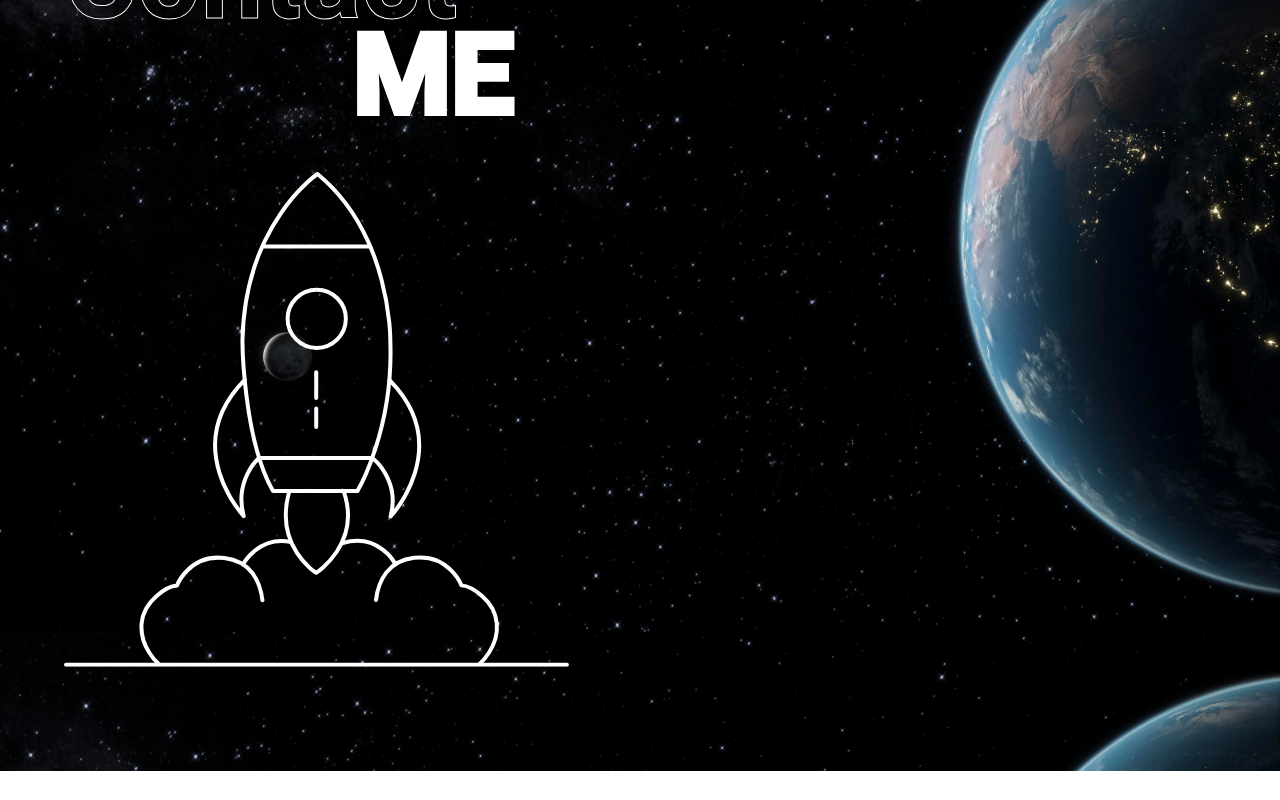
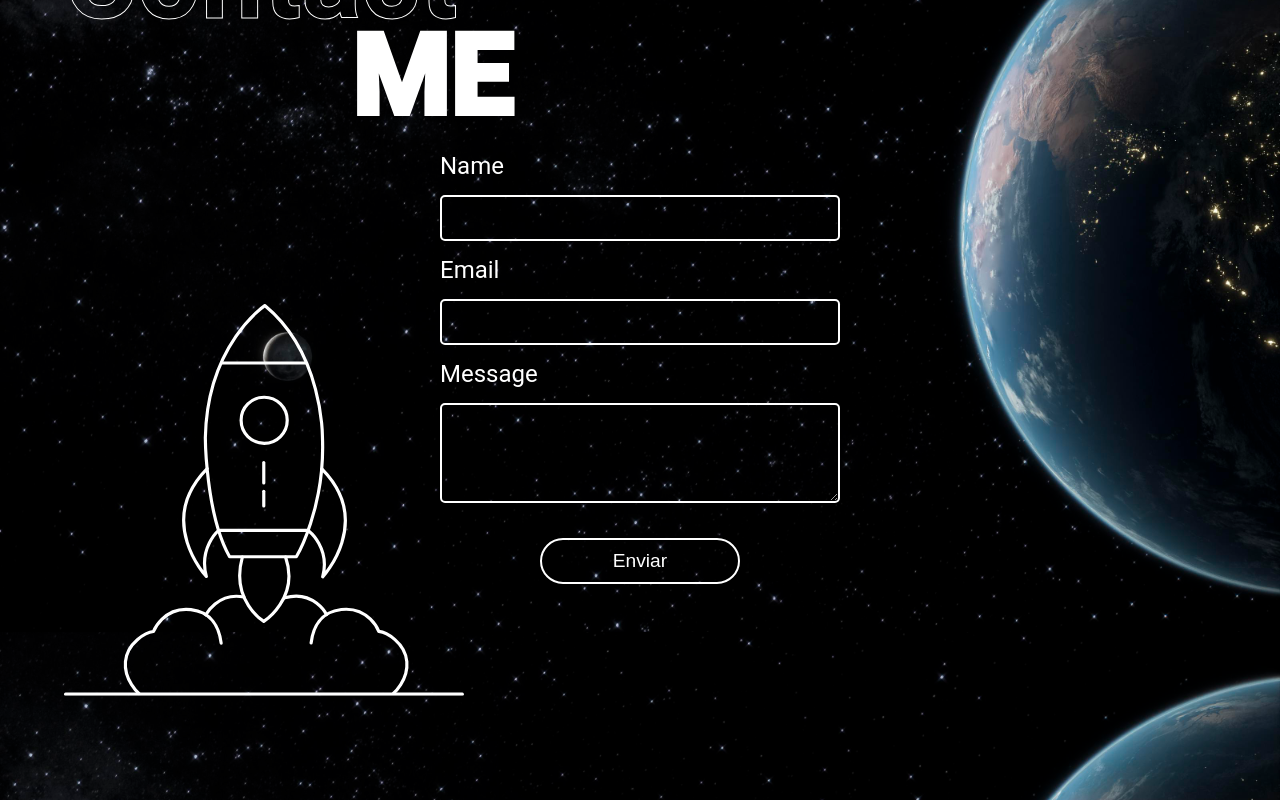
Before and after one commit to victorcolina22/portfolio, a React (Create React App) app: page / in a window 1280 px wide. Shown: the part 3368-4168 px from the top of the page. Before the commit the page ends 4139 px from the top, so only its background shows below. Built offline with nearby package versions, Linux system fonts and the light colour scheme; what react-scroll-motion would draw is missing.

Commit message:
Nuevo formulario en componente contacme

```diff
--- a/src/App.js
+++ b/src/App.js
@@ -6,7 +6,6 @@ import { Skills } from "./components/skills/Skills";
 import { Projects } from "./components/projects/Projects";
 import { Contact } from "./components/contact/Contact";
 import { useEffect, useState } from "react";
-
 
 export const App = () => {
 
--- a/src/components/contact/Contact.js
+++ b/src/components/contact/Contact.js
@@ -7,7 +7,6 @@ import rocket from '../../assets/rocket.svg';
 import './contact.css';
 
 const FadeUp = batch(Fade(), Move());
-
 
 export const Contact = () => {
 
@@ -20,19 +19,30 @@ export const Contact = () => {
             <div className="contact" id="contact-me">
                 {/* <Animator animation={MoveIn(-1000, 0)}> */}
                 <div className="contact__title">
-                    <h1 className="contact__contact">
+                    <h2 className="contact__contact">
                         {t("contact.contact")}
-                    </h1>
-                    <h1 className="contact__me">
+                    </h2>
+                    <h2 className="contact__me">
                         {t("contact.me")}
-                    </h1>
+                    </h2>
                 </div>
                 {/* </Animator> */}
+                <form id="form">
+                    <label htmlFor="name">Name</label>
+                    <input type="text" name="name" />
 
+                    <label htmlFor="email">Email</label>
+                    <input type="email" name="email" />
+
+                    <label htmlFor="message">Message</label>
+                    <textarea name="message" />
+
+                    <button>Enviar</button>
+                </form>
                 {/* <Animator animation={FadeUp}> */}
-                <div className='contact__description'>
-                    <img src={rocket} alt='rocket' />
-                </div>
+                <img className="rocket-img" src={rocket} alt='rocket' />
+                {/* <div className='contact__description'>
+                </div> */}
                 {/* </Animator> */}
             </div>
             {/* </ScrollPage>
--- a/src/components/contact/contact.css
+++ b/src/components/contact/contact.css
@@ -24,9 +24,65 @@
   align-self: flex-end;
 }
 
-.contact__description {
+#form {
+  display: flex;
+  flex-direction: column;
+  gap: 15px;
+  color: #fff;
+  width: 400px;
+  margin: 30px auto 0;
+}
+
+#form label {
+  color: #fff;
+  font-size: 1.5rem;
+}
+
+#form input {
+  background: none;
+  border: 2px solid #fff;
+  border-radius: 5px;
+  color: #fff;
+  padding: 10px;
+  font-size: 1.2rem;
+}
+
+#form textarea {
+  background: none;
+  border: 2px solid #fff;
+  border-radius: 5px;
+  color: #fff;
+  height: 100px;
+  font-size: 1.2rem;
+  padding: 10px;
+}
+
+#form button {
+  background: none;
+  border: 2px solid #fff;
+  color: #fff;
+  padding: 10px;
+  font-size: 1.2rem;
+  width: 200px;
+  margin: 20px auto;
+  border-radius: 50px;
+  cursor: pointer;
+  transition: 250ms ease-in-out;
+}
+
+#form button:hover {
+  background-color: #fff;
+  color: #000;
+}
+
+.rocket-img {
+  width: 400px;
+  margin-top: -300px;
+}
+
+/* .contact__description {
   margin-top: 50px;
-}
+} */
 
 @media (max-width: 767px) {
   .contact__title {
```
